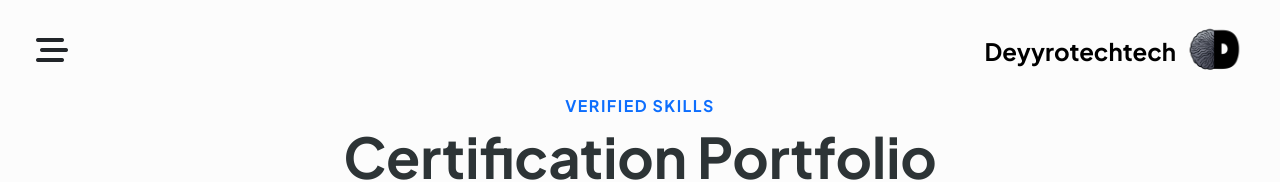
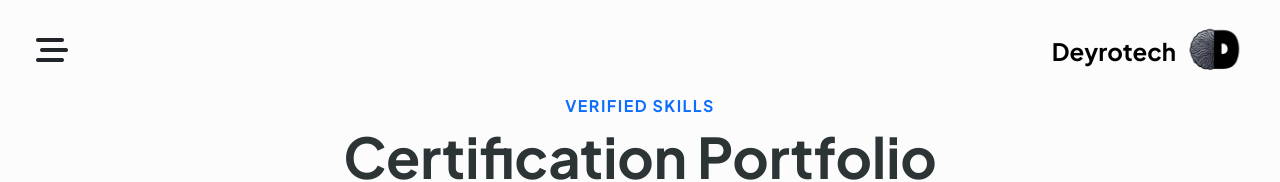
Before and after one commit to deyrotech/DeyroTech, a plain HTML site: page portofolio.html in a window 1280 px wide. Shown: the top 182 px of the page. Drawn offline with nearby package versions, Linux system fonts and the light colour scheme.

Commit message:
portofolio.html

```diff
--- a/portofolio.html
+++ b/portofolio.html
@@ -18,7 +18,7 @@
                 </button>
             </div>
             <a class="navbar-brand d-flex align-items-center m-0" href="index.html">
-                <span class="fw-bold me-2 h4 mb-0">Deyyrotechtech</span>
+                <span class="fw-bold me-2 h4 mb-0">Deyrotech</span>
                 <img src="assets/Logo-Web.png" alt="Logo" width="60">
             </a>
         </div>
@@ -179,4 +179,5 @@
     <script src="https://cdn.jsdelivr.net/npm/bootstrap@5.3.0/dist/js/bootstrap.bundle.min.js"></script>
     <script src="script.js"></script>
 </body>
+
 </html>
```
